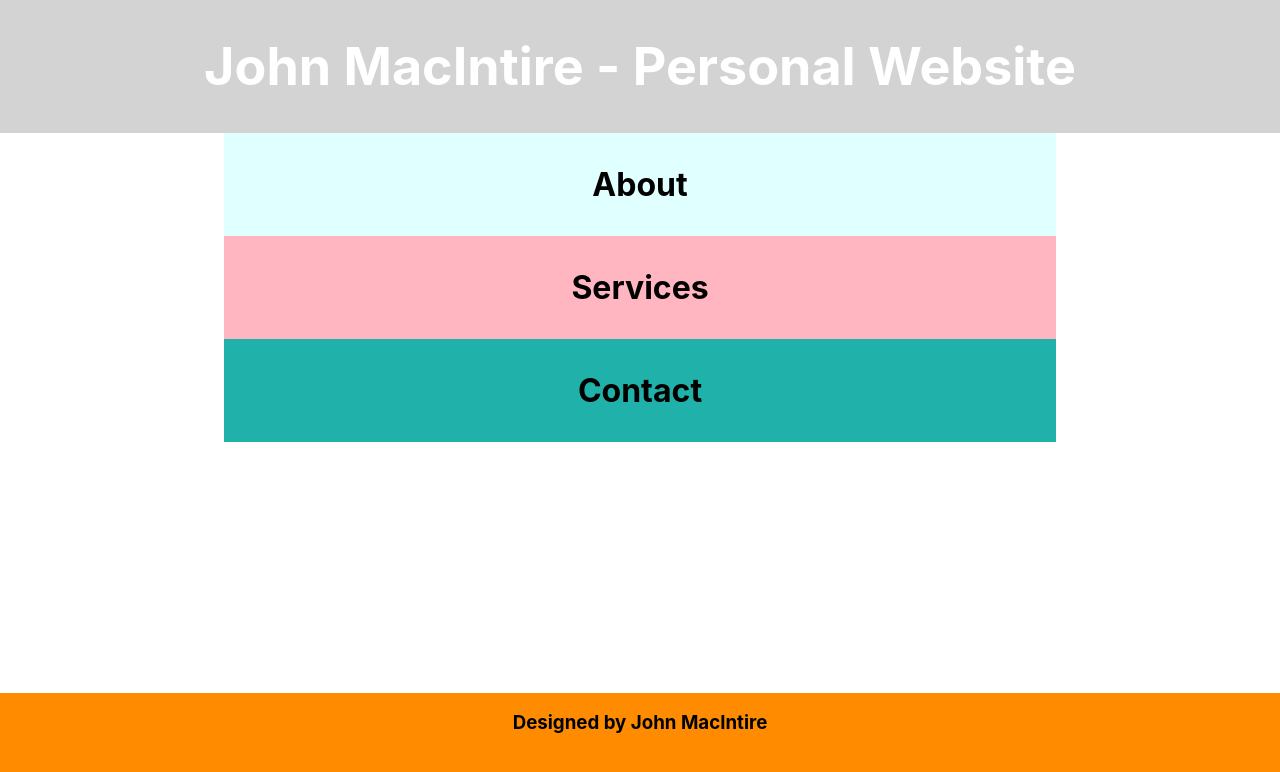
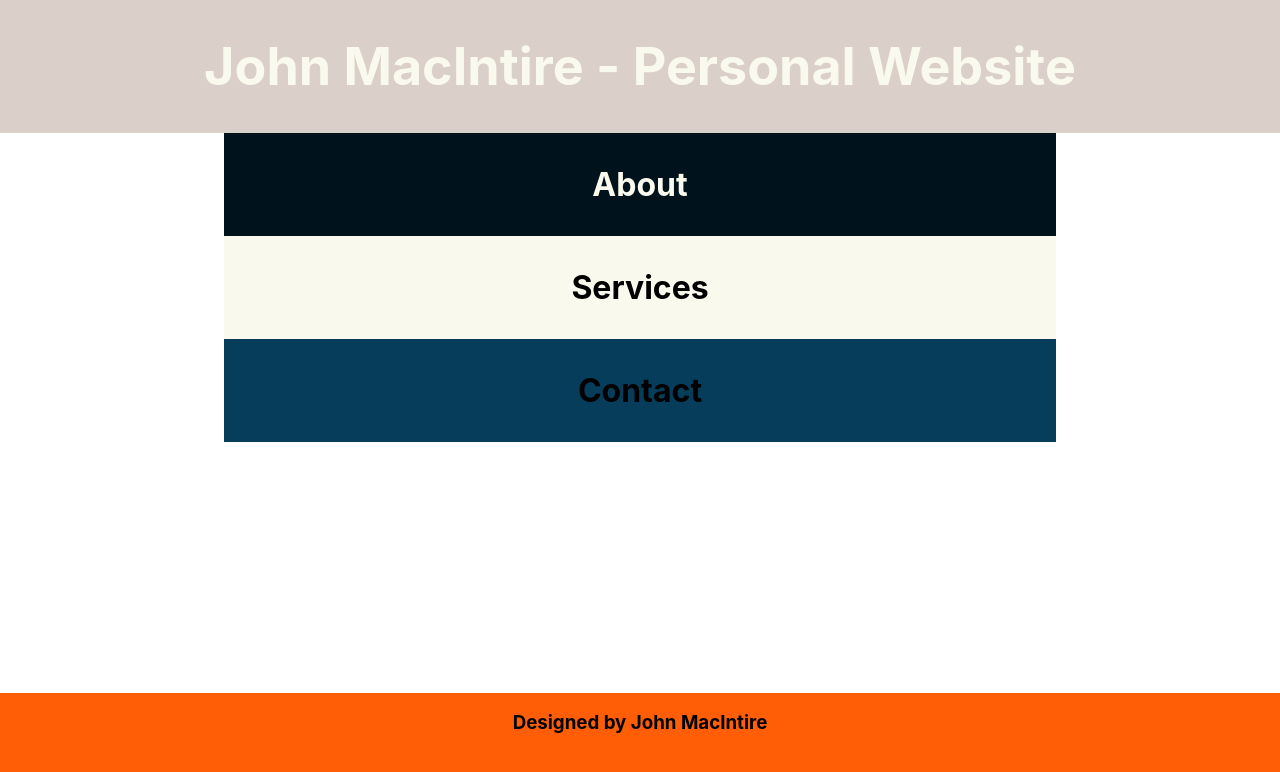
Before and after one commit to jrwmacintire/personal-site, a React (Create React App) app: page /contact in a window 1280 px wide. Shown: the top 772 px of the page. Built offline with nearby package versions, Linux system fonts and the light colour scheme.

Commit message:
Added color palette and fonts to stylesheet

```diff
--- a/src/App.js
+++ b/src/App.js
@@ -1,5 +1,4 @@
 import React, { Component } from 'react';
-import logo from './logo.svg';
 import './styles/css/App.css';
 import Header from './components/Header';
 import Main from './components/Main';
--- a/src/styles/css/App.css
+++ b/src/styles/css/App.css
@@ -1,18 +1,41 @@
+/* Coolors Exported Palette - coolors.co/00131c-053d5b-f9f9ed-ff5e07-dbd0c9 */
+/* HSL */
+/* RGB */
+@import url("https://fonts.googleapis.com/css?family=Lato|Roboto&display=swap");
+.About {
+  background-color: #00131c; }
+  .About * {
+    color: #f9f9ed; }
+
+.Header {
+  background-color: #dbd0c9;
+  min-height: 15vh;
+  display: flex;
+  flex-direction: column;
+  align-items: center;
+  justify-content: center;
+  font-size: calc(10px + 2vmin);
+  color: #f9f9ed; }
+
+.Footer {
+  min-height: 15vh;
+  width: 100%;
+  display: flex;
+  background-color: #ff5e07;
+  justify-content: center; }
+
+.Services {
+  background-color: #f9f9ed; }
+
+.Contact {
+  background-color: #053d5b; }
+
 html body div#root .App {
   font-size: 16px;
   display: flex;
   flex-direction: column; }
   html body div#root .App div {
     margin: auto; }
-  html body div#root .App .Header {
-    background-color: lightgray;
-    min-height: 15vh;
-    display: flex;
-    flex-direction: column;
-    align-items: center;
-    justify-content: center;
-    font-size: calc(10px + 2vmin);
-    color: white; }
   html body div#root .App .Main {
     min-height: 70vh;
     min-width: 65%; }
@@ -21,15 +44,3 @@ html body div#root .App {
       padding: 2rem; }
     html body div#root .App .Main h1 {
       margin: auto; }
-    html body div#root .App .Main .About {
-      background-color: lightcyan; }
-    html body div#root .App .Main .Services {
-      background-color: lightpink; }
-    html body div#root .App .Main .Contact {
-      background-color: lightseagreen; }
-  html body div#root .App .Footer {
-    min-height: 15vh;
-    width: 100%;
-    display: flex;
-    background-color: darkorange;
-    justify-content: center; }
--- /dev/null
+++ b/src/styles/css/palette.css
@@ -0,0 +1,3 @@
+/* Coolors Exported Palette - coolors.co/00131c-053d5b-f9f9ed-ff5e07-dbd0c9 */
+/* HSL */
+/* RGB */
--- /dev/null
+++ b/src/styles/scss/About.scss
@@ -0,0 +1,8 @@
+.About {
+    background-color: $rgbDarkBlue;
+
+    * {
+        color: $rgbWhite;
+    }
+
+}
--- a/src/styles/scss/App.scss
+++ b/src/styles/scss/App.scss
@@ -1,3 +1,11 @@
+@import './palette.scss';
+@import './About.scss';
+@import './Header.scss';
+@import './Footer.scss';
+@import './Services.scss';
+@import './Contact.scss';
+@import url('https://fonts.googleapis.com/css?family=Lato|Roboto&display=swap');
+
 html {
     body {
         div#root {
@@ -8,17 +16,6 @@ html {
 
                 div {
                     margin: auto;
-                }
-
-                .Header {
-                    background-color: lightgray;
-                    min-height: 15vh;
-                    display: flex;
-                    flex-direction: column;
-                    align-items: center;
-                    justify-content: center;
-                    font-size: calc(10px + 2vmin);
-                    color: white;
                 }
 
                 .Main {
@@ -34,25 +31,6 @@ html {
                         margin: auto;
                     }
 
-                    .About {
-                        background-color: lightcyan;
-                    }
-
-                    .Services {
-                        background-color: lightpink;
-                    }
-
-                    .Contact {
-                        background-color: lightseagreen;
-                    }
-                }
-
-                .Footer {
-                    min-height: 15vh;
-                    width: 100%;
-                    display: flex;
-                    background-color: darkorange;
-                    justify-content: center;
                 }
             }
         }
--- /dev/null
+++ b/src/styles/scss/Contact.scss
@@ -0,0 +1,3 @@
+.Contact {
+    background-color: $rgbBlue;
+}
--- /dev/null
+++ b/src/styles/scss/Footer.scss
@@ -0,0 +1,7 @@
+.Footer {
+    min-height: 15vh;
+    width: 100%;
+    display: flex;
+    background-color: $rgbOrange;
+    justify-content: center;
+}
--- /dev/null
+++ b/src/styles/scss/Header.scss
@@ -0,0 +1,10 @@
+.Header {
+    background-color: $rgbLightGray;
+    min-height: 15vh;
+    display: flex;
+    flex-direction: column;
+    align-items: center;
+    justify-content: center;
+    font-size: calc(10px + 2vmin);
+    color: $rgbWhite;
+}
--- /dev/null
+++ b/src/styles/scss/Services.scss
@@ -0,0 +1,3 @@
+.Services {
+    background-color: $rgbWhite;
+}
--- /dev/null
+++ b/src/styles/scss/palette.scss
@@ -0,0 +1,15 @@
+/* Coolors Exported Palette - coolors.co/00131c-053d5b-f9f9ed-ff5e07-dbd0c9 */
+
+/* HSL */
+$hslDarkBlue: hsla(199%, 100%, 5%, 1);
+$hslBlue: hsla(201%, 90%, 19%, 1);
+$hslWhite: hsla(60%, 50%, 95%, 1);
+$hslOrange: hsla(21%, 100%, 51%, 1);
+$hslLightGray: hsla(23%, 20%, 82%, 1);
+
+/* RGB */
+$rgbDarkBlue: rgba(0, 19, 28, 1);
+$rgbBlue: rgba(5, 61, 91, 1);
+$rgbWhite: rgba(249, 249, 237, 1);
+$rgbOrange: rgba(255, 94, 7, 1);
+$rgbLightGray: rgba(219, 208, 201, 1);
```
